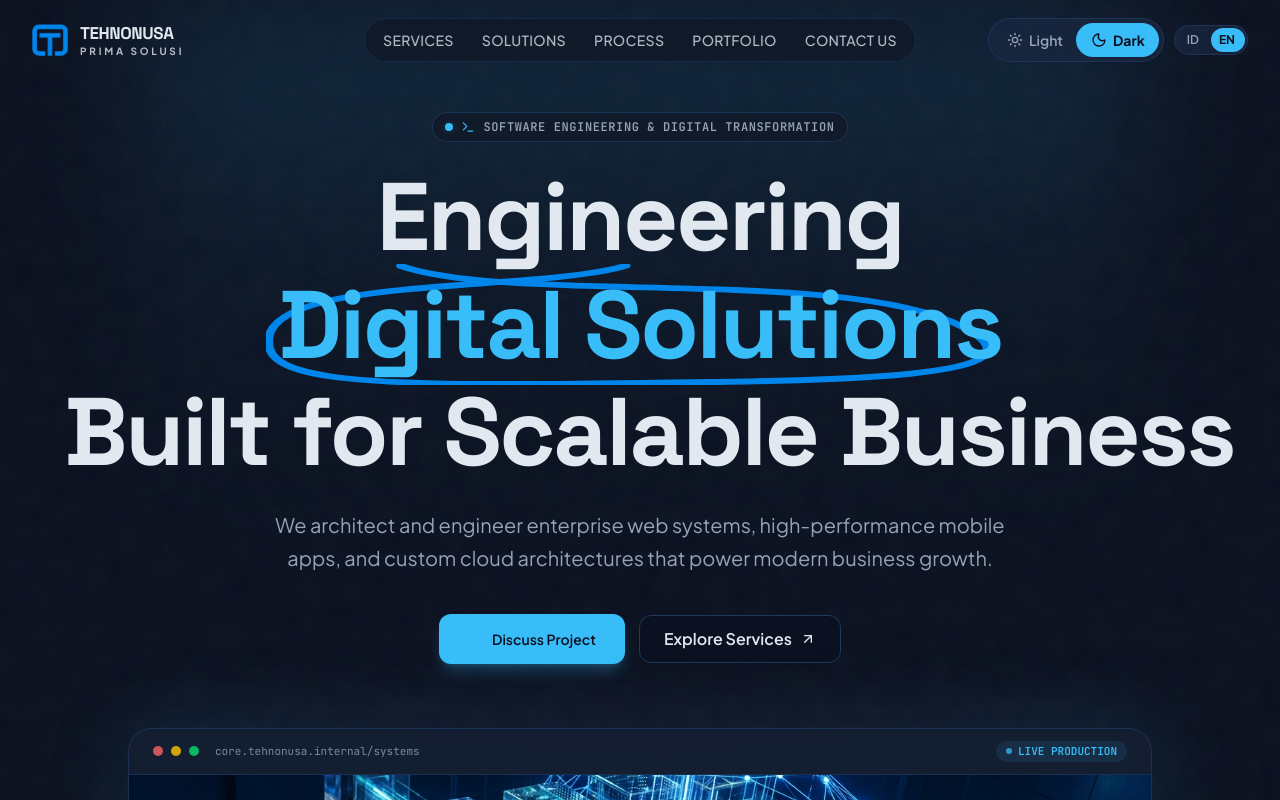
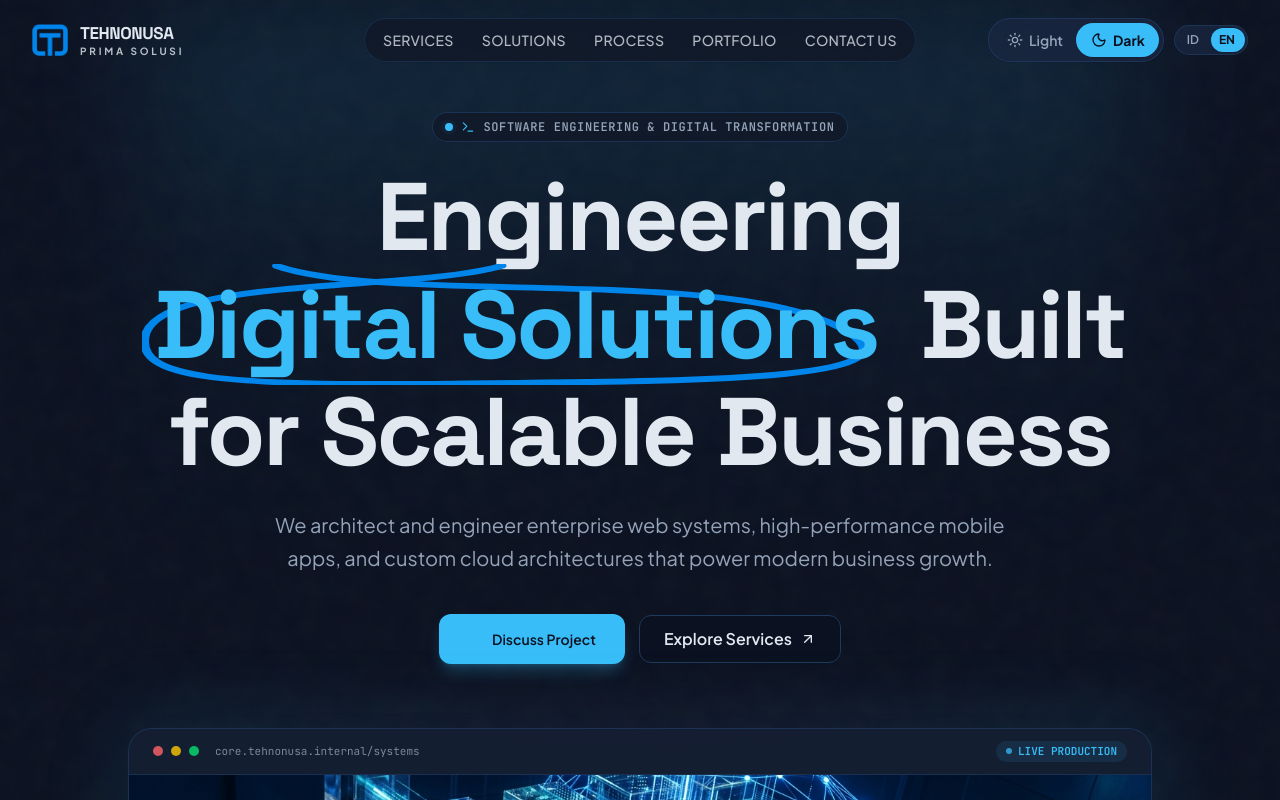
Before and after one commit to TehnonusaPS/tehnonusa-prima-solusi, a Next.js app: page /en in a window 1280 px wide. Shown: the top 800 px of the page. Built offline with nearby package versions, Linux system fonts and the light colour scheme.

Commit message:
fix(hero): add spacing after highlight and align EN 3-line headline rhythm with ID

```diff
--- a/src/components/sections/hero/hero-section.tsx
+++ b/src/components/sections/hero/hero-section.tsx
@@ -97,12 +97,12 @@ export function HeroSection({ className }: HeroSectionProps) {
               <CircleHighlight
                 strokeColor="#0085EB"
                 strokeWidth={3.5}
-                className="text-primary font-black inline-block"
+                className="text-primary font-black inline-block mr-3.5 sm:mr-5"
               >
                 {tHero("headline_highlight")}
-              </CircleHighlight>
+              </CircleHighlight>{" "}
               {Boolean(tHero("headline_mid")) && (
-                <span className="inline-block ml-3 sm:ml-4">{tHero("headline_mid")}</span>
+                <span className="inline-block">{tHero("headline_mid")}</span>
               )}
             </span>
             <span className="block lg:whitespace-nowrap">{tHero("headline_suffix")}</span>
--- a/src/messages/en.json
+++ b/src/messages/en.json
@@ -18,8 +18,8 @@
     "kicker": "SOFTWARE ENGINEERING & DIGITAL TRANSFORMATION",
     "headline_prefix": "Engineering",
     "headline_highlight": "Digital Solutions",
-    "headline_mid": "",
-    "headline_suffix": "Built for Scalable Business",
+    "headline_mid": "Built",
+    "headline_suffix": "for Scalable Business",
     "description": "We architect and engineer enterprise web systems, high-performance mobile apps, and custom cloud architectures that power modern business growth.",
     "cta_primary": "Discuss Project",
     "cta_secondary": "Explore Services",
```
